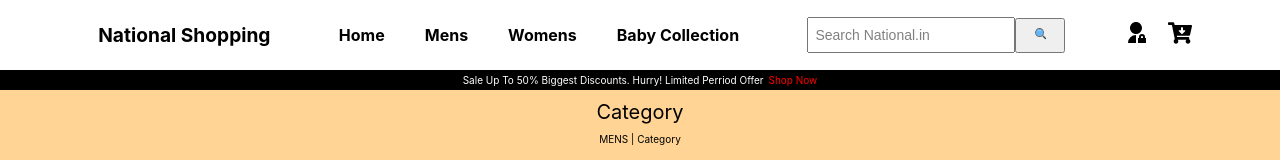
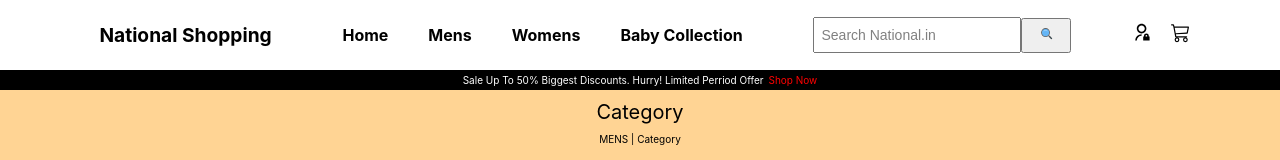
Before and after one commit to prashantuchariya1/nationalShopping, a React (Create React App) app: page / in a window 1280 px wide. Shown: the top 160 px of the page. Built offline with nearby package versions, Linux system fonts and the light colour scheme.

Commit message:
card component improvement2

```diff
--- a/src/components/Navbar/Navbar.js
+++ b/src/components/Navbar/Navbar.js
@@ -1,11 +1,11 @@
 import React from "react";
 import style from "./Navbar.module.css";
 import {FcSearch} from  "react-icons/fc";
-import {RiAdminFill} from "react-icons/ri";
-import {FaCartArrowDown} from "react-icons/fa";
+import {RiAdminLine} from "react-icons/ri";
+import {BsCart3} from "react-icons/bs";
 
 export default function Navbar() {
-  const styleIcons = { color: "black", fontSize: "1.5em" }
+  const styleIcons = { color: "black", fontSize: "1.2em" }
   const styleIconsSearch = { fontSize: "6 em" }
   return (
     <div className={style.navbar}>
@@ -22,8 +22,8 @@ export default function Navbar() {
           <button className={style.navButton}><FcSearch style={styleIconsSearch}/></button>
         </div>
         <div className={style.socialLogo}>
-          <div className={style.socialLogoChild}><a href="#"><RiAdminFill style={styleIcons}/></a></div>
-          <div className={style.socialLogoChild}><a href="#"><FaCartArrowDown  style={styleIcons}/></a></div>
+          <div className={style.socialLogoChild}><a href="#"><RiAdminLine style={styleIcons}/></a></div>
+          <div className={style.socialLogoChild}><a href="#"><BsCart3  style={styleIcons}/></a></div>
         </div>
       </div>
     </div>
```
